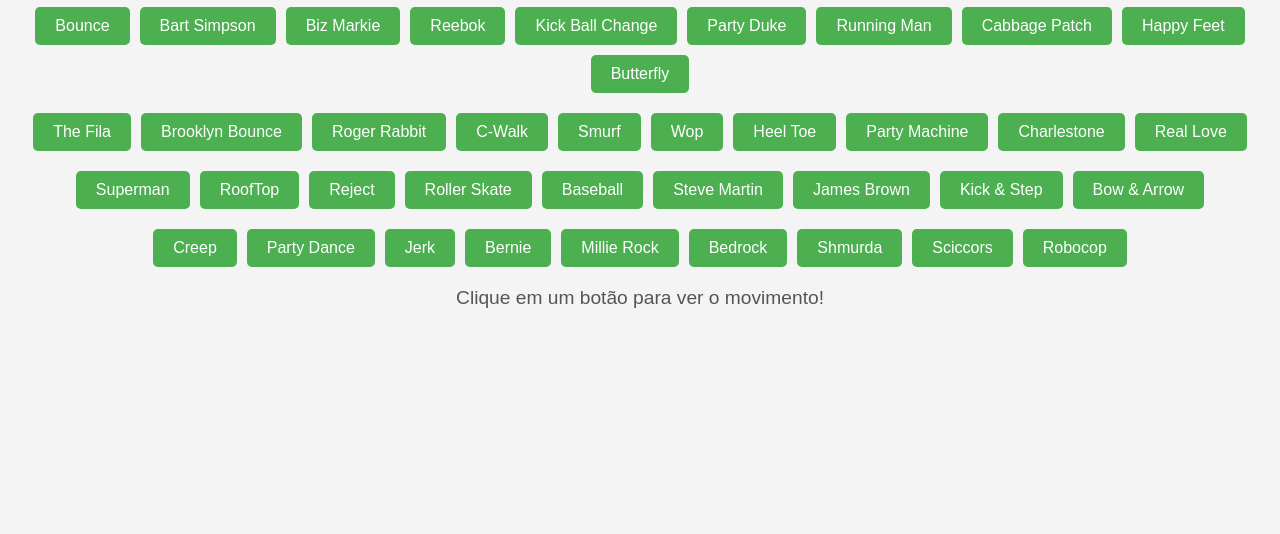
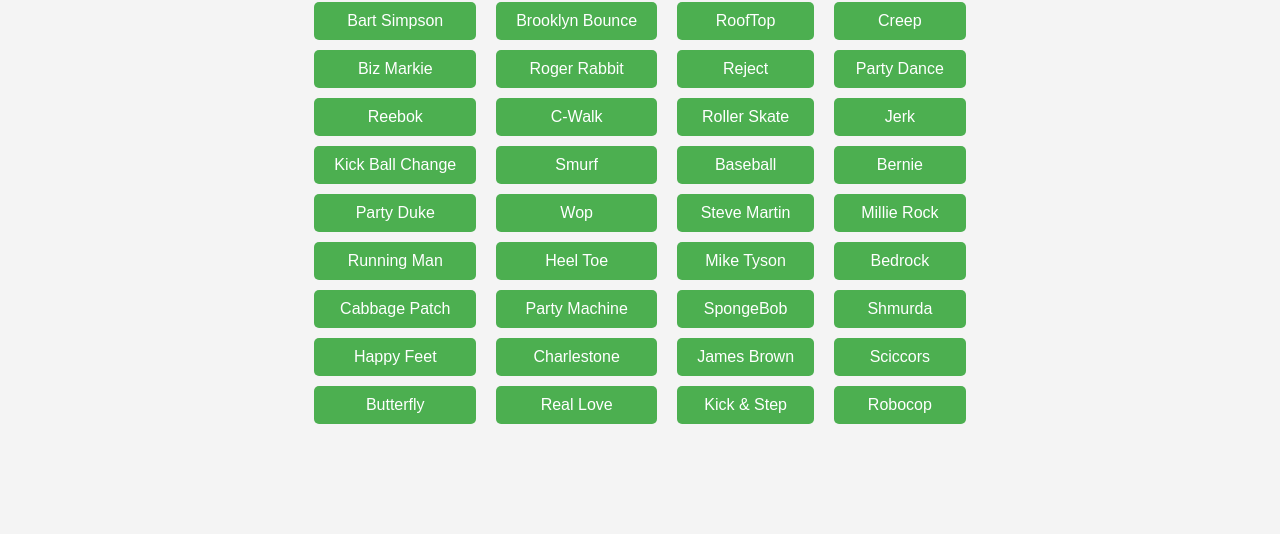
Before and after one commit to 7-Silva/hip-hop_move, a plain HTML site: page index.html in a window 1280 px wide. Shown: the part 266-800 px from the top of the page. Drawn offline with Linux system fonts and the light colour scheme.

Commit message:
atualizando o index

```diff
--- a/index.html
+++ b/index.html
@@ -32,8 +32,14 @@
         }
 
         /* Botões dos movimentos */
+        .button-container-main{
+            display: flex;
+            flex-direction:row;
+           gap: 20px;
+        }
         .buttons-container {
             display: flex;
+            flex-direction:column;
             flex-wrap: wrap;
             justify-content: center;
             gap: 10px;
@@ -118,10 +124,13 @@
     </style>
 </head>
 <body>
-    <h1>Flashcards de Passos de Hip Hop</h1>
-
+    <h1>🕺Flashcards de Passos de Hip Hop 🪩</h1>
+    <!-- Área onde o movimento será exibido -->
+    <div id="movement-display">
+        <p>Clique em um botão para ver o movimento!</p>
+    </div>
     <!-- Botões com os nomes dos movimentos -->
-    <div id="buttons-wrapper">
+    <div id="buttons-wrapper" class="button-container-main">
         <div class="buttons-container">
             <button onclick="showMovement('Bounce')">Bounce</button>
             <button onclick="showMovement('Bart Simpson')">Bart Simpson</button>
@@ -153,11 +162,14 @@
             <button onclick="showMovement('Roller Skate')">Roller Skate</button>
             <button onclick="showMovement('Baseball')">Baseball</button>
             <button onclick="showMovement('Steve Martin')">Steve Martin</button>
+            <button onclick="showMovement('Mike Tyson')">Mike Tyson</button>
+            <button onclick="showMovement('SpongeBob')">SpongeBob</button>
             <button onclick="showMovement('James Brown')">James Brown</button>
             <button onclick="showMovement('Kick & Step')">Kick & Step</button>
-            <button onclick="showMovement('Bow & Arrow')">Bow & Arrow</button>
+
         </div>
         <div class="buttons-container">
+            <button onclick="showMovement('Bow & Arrow')">Bow & Arrow</button>
             <button onclick="showMovement('Creep')">Creep</button>
             <button onclick="showMovement('Party Dance')">Party Dance</button>
             <button onclick="showMovement('Jerk')">Jerk</button>
@@ -173,10 +185,7 @@
     <!-- Botão de voltar -->
     <button id="back-button" onclick="showAllMovements()">Voltar</button>
 
-    <!-- Área onde o movimento será exibido -->
-    <div id="movement-display">
-        <p>Clique em um botão para ver o movimento!</p>
-    </div>
+
 
     <!-- JavaScript -->
     <script>
@@ -204,25 +213,38 @@
                 "Party Duke": "https://youtube.com/embed/DJbWooo6TzA",
                 "Running Man": "https://youtube.com/embed/ljIRHSfh-Ts",
                 "Cabbage Patch": "https://youtube.com/embed/HeM7KPSV590?t=9",
-                "Brooklyn Bounce": "https://youtube.com/embed/HuaCI6VA-Eg?si=IOBVx66hrXNL2uyq",
-                "Roger Rabbit": "https://www.youtube.com/embed/video-id-2",
-                "C-Walk": "https://www.youtube.com/embed/video-id-3",
-                "Smurf": "https://www.youtube.com/embed/video-id-4",
-                "Wop": "https://www.youtube.com/embed/video-id-5",
-                "Heel Toe": "https://www.youtube.com/embed/video-id-6",
-                "Party Machine": "https://www.youtube.com/embed/video-id-7",
-                "Charlestone": "https://www.youtube.com/embed/video-id-8",
-                "Real Love": "https://www.youtube.com/embed/video-id-9",
-                "Superman": "https://www.youtube.com/embed/video-id-10",
-                "RoofTop": "https://www.youtube.com/embed/video-id-11",
-                "Reject": "https://www.youtube.com/embed/video-id-12",
-                "Roller Skate": "https://www.youtube.com/embed/video-id-13",
-                "Baseball": "https://www.youtube.com/embed/video-id-14",
-                "Steve Martin": "https://www.youtube.com/embed/video-id-15",
-                "Mike Tyson": "https://www.youtube.com/embed/video-id-16",
-                "SpongeBob": "https://www.youtube.com/embed/video-id-17",
-                "James Brown": "https://www.youtube.com/embed/video-id-18",
-                "Kick & Step": "https://www.youtube.com/embed/video-id-19",
+                "Happy Feet": "https://youtube.com/embed/X5-kHDF7QyI",
+                "Butterfly": "https://youtube.com/embed/6ptNVvDutdo",
+                "The Fila": "https://youtube.com/embed/hcfxdoSYuv8",
+                "Brooklyn Bounce": "https://youtube.com/embed/jS4daRUkV78",
+                "Roger Rabbit": "https://www.youtube.com/embed/gkvQTXykIrQ",
+                "C-Walk": "https://www.youtube.com/embed/h4nnK5xmrmo",
+                "Smurf": "https://www.youtube.com/embed/Q488n3JlA0w",
+                "Wop": "https://www.youtube.com/embed/918gBDPPuKo",
+                "Heel Toe": "https://www.youtube.com/embed/ABiybbBXCRc",
+                "Party Machine": "https://www.youtube.com/embed/s3jqYetx1y8",
+                "Charlestone": "https://www.youtube.com/embed/JVwkc9qXjGk",
+                "Real Love": "https://www.youtube.com/embed/5QrKM6eNm7w",
+                "Superman": "https://www.youtube.com/embed/NqcgD2TxDC0",
+                "RoofTop": "https://www.youtube.com/embed/ugzCX5o1L3E",
+                "Reject": "https://www.youtube.com/embed/7vN11SWlZ8w",
+                "Roller Skate": "https://www.youtube.com/embed/HSLEvikz5XE",
+                "Baseball": "https://www.youtube.com/embed/q_DE7kh9vLA",
+                "Steve Martin": "https://www.youtube.com/embed/EKGBL_h4GmA",
+                "Mike Tyson": "https://www.youtube.com/embed/1LiOEnhj06s",
+                "SpongeBob": "https://www.youtube.com/embed/RVIsSRa_FAE",
+                "James Brown": "https://www.youtube.com/embed/yWv3Lzu2vQA",
+                "Kick & Step": "https://www.youtube.com/embed/Wwxl4jjrXaM",
+                "Bow & Arrow": "https://www.youtube.com/embed/WmIQuJha-uQ",
+                "Creep": "https://www.youtube.com/embed/7iKAuWDYZ-k",
+                "Party Dance": "https://www.youtube.com/embed/WmIQuJha-uQ",
+                "Jerk": "https://www.youtube.com/embed/781JlPceBs0",
+                "Bernie": "https://www.youtube.com/embed/l4FXXtY32FQ",
+                "Millie Rock": "https://www.youtube.com/embed/SJG-3qpJGWc",
+                "Bedrock": "https://www.youtube.com/embed/qyQ3FnFaMok",
+                "Shmurda": "https://www.youtube.com/embed/F8et2Tbeoa0",
+                "Sciccors": "https://www.youtube.com/embed/0derz_AaKZk",
+                "Robocop": "https://www.youtube.com/embed/7XX2T2uyUvQ",
             };
 
             // Se o movimento existir, insere o iframe com o vídeo
```
